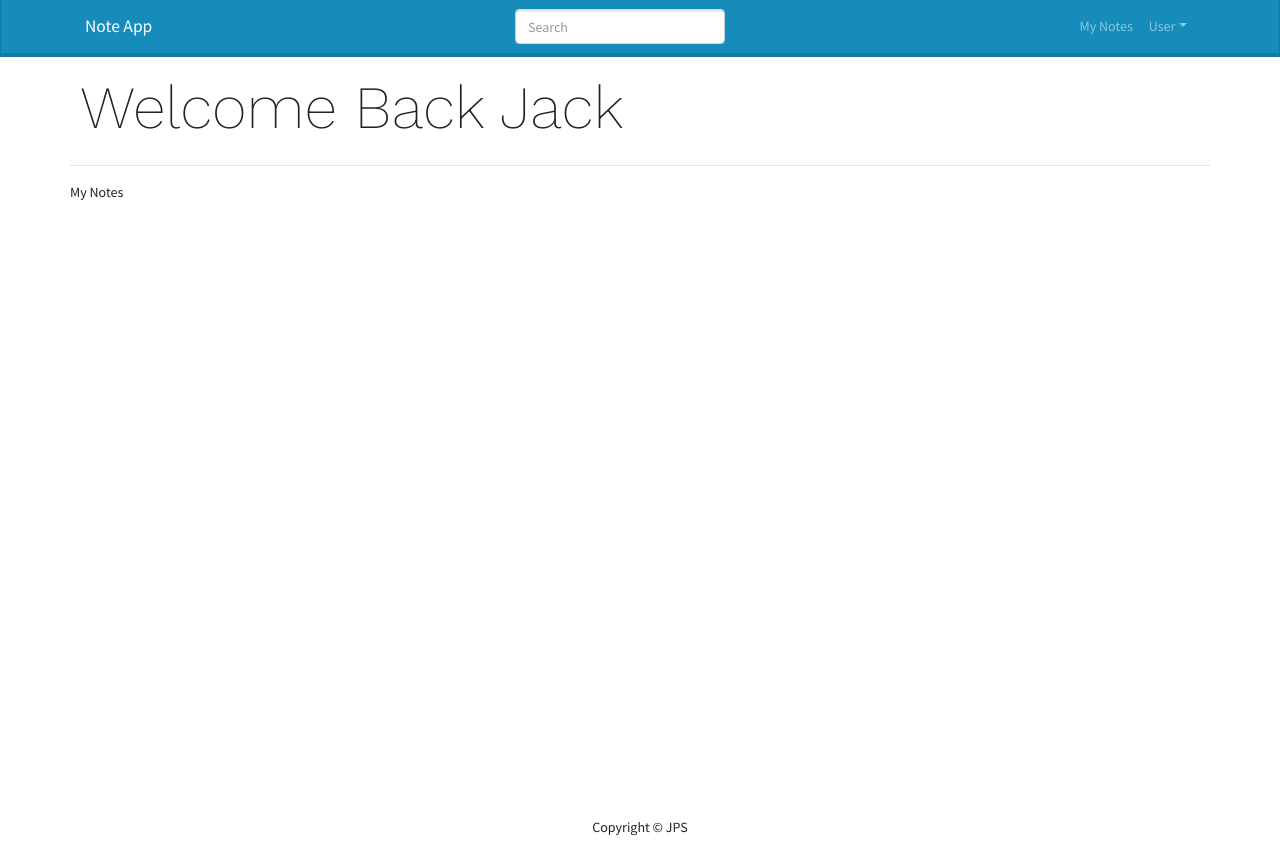
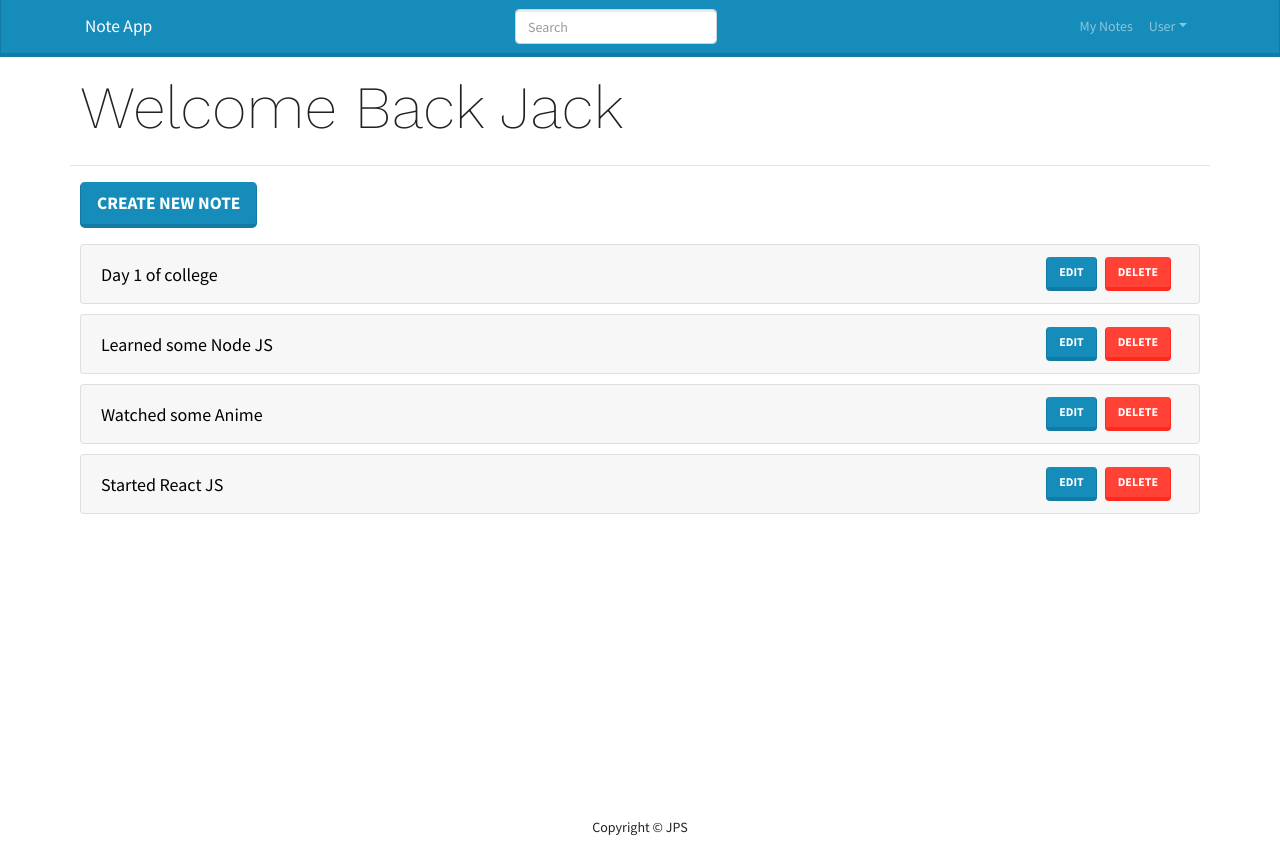
Before and after one commit to jps27CSE/NoteHut_MERN, a React (Create React App) app in the folder frontend/: page /mynotes in a window 1280 px wide. Built offline with nearby package versions, Linux system fonts and the light colour scheme.

Commit message:
Error: Element type is invalid: expected a string (for built-in components) or a class/function (for composite components) but got: undefined. You likely forgot to export your component from the file it's defined in, or you might have mixed up default and named imports.

```diff
--- a/frontend/package.json
+++ b/frontend/package.json
@@ -7,7 +7,7 @@
     "@testing-library/react": "^11.2.7",
     "@testing-library/user-event": "^12.8.3",
     "react": "^17.0.2",
-    "react-bootstrap": "^2.0.2",
+    "react-bootstrap": "^1.6.4",
     "react-dom": "^17.0.2",
     "react-router-dom": "^5.3.0",
     "react-scripts": "4.0.3",
--- /dev/null
+++ b/frontend/src/data/notes.js
@@ -0,0 +1,30 @@
+const notes = [
+  {
+    _id: "1",
+    title: "Day 1 of college",
+    content:
+      "I made a few new friends and introduced myself to a lot of new teachers.",
+    category: "College",
+  },
+  {
+    _id: "2",
+    title: "Learned some Node JS",
+    content: "Learned how to create a server in node JS and my first API",
+    category: "Learning",
+  },
+  {
+    _id: "3",
+    title: "Watched some Anime",
+    content: "Finished 2 seasons of Attack on Titan and My Hero academia.",
+    category: "Entertainment",
+  },
+  {
+    _id: 4,
+    title: "Started React JS",
+    content:
+      "Made my first App in React JS, feels awesome to learn something new. I aim to be a full stack dev someday",
+    category: "Learning",
+  },
+];
+
+module.exports = notes;
--- a/frontend/src/screens/MyNotes/MyNotes.js
+++ b/frontend/src/screens/MyNotes/MyNotes.js
@@ -1,7 +1,66 @@
 import MainScreen from "../../components/MainScreen";
+import { Button, Card, Badge, Accordion } from "react-bootstrap";
+import { Link } from "react-router-dom";
+import notes from "../../data/notes";
+const MyNotes = () => {
+  const deleteHandler = (id) => {
+    if (window.confim("Are you Sure?")) {
+    }
+  };
 
-const MyNotes = () => {
-  return <MainScreen title="Welcome Back Jack">My Notes</MainScreen>;
+  return (
+    <MainScreen title="Welcome Back Jack">
+      <Link to="/createnote">
+        <Button style={{ marginLeft: 10, marginBottom: 6 }} size="lg">
+          Create New Note
+        </Button>
+      </Link>
+      {notes.map((note) => (
+        <Accordion>
+          <Card style={{ margin: 10 }} key={note._id}>
+            <Card.Header style={{ display: "flex" }}>
+              <span
+                // onClick={() => ModelShow(note)}
+                style={{
+                  color: "black",
+                  textDecoration: "none",
+                  flex: 1,
+                  cursor: "pointer",
+                  alignSelf: "center",
+                  fontSize: 18,
+                }}
+              >
+                <Accordion.Toggle as={Card.Text} variant="link" eventKey="0">
+                  {note.title}
+                </Accordion.Toggle>
+              </span>
+
+              <div>
+                <Button href={`/note/${note._id}`}>Edit</Button>
+                <Button
+                  variant="danger"
+                  className="mx-2"
+                  onClick={() => deleteHandler(note._id)}
+                >
+                  Delete
+                </Button>
+              </div>
+            </Card.Header>
+            <Accordion.Collapse eventKey="0">
+              <Card.Body>
+                <h4>
+                  <Badge variant="success">Category - {note.category}</Badge>
+                </h4>
+                <blockquote className="blockquote mb-0">
+                  Create on - Date
+                </blockquote>
+              </Card.Body>
+            </Accordion.Collapse>
+          </Card>
+        </Accordion>
+      ))}
+    </MainScreen>
+  );
 };
 
 export default MyNotes;
```
Also changed, not shown: 1 other file (tests, documents, lock files or other folders).
